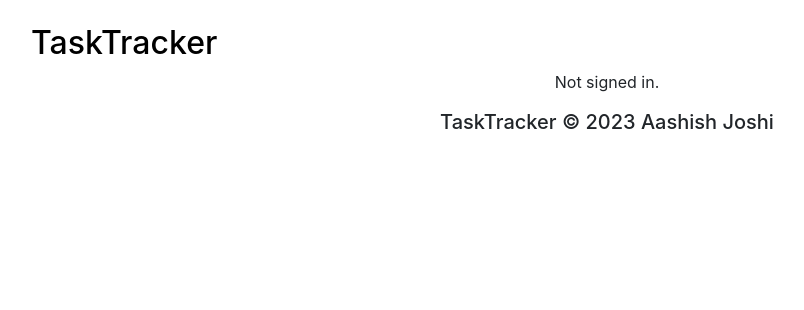
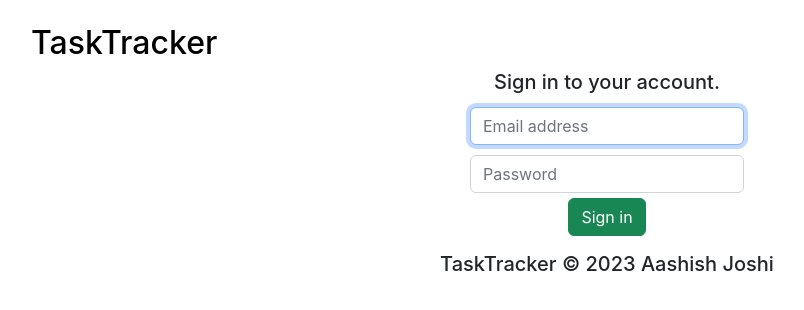
Before and after one commit to aashish-joshi/tasktracker-website, a React (Create React App) app: page / in a window 1280 px wide. Shown: the top 310 px of the page, without its empty margins (33-837 px from the left). Built offline with nearby package versions, Linux system fonts and the light colour scheme.

Commit message:
sign in form

```diff
--- a/src/App.js
+++ b/src/App.js
@@ -2,7 +2,7 @@ import './App.css';
 import { Header } from './components/Header/Header';
 import { Footer } from './components/Footer/Footer';
 import { checkSignIn } from './functions/auth';
-
+import SignInForm from './components/SignInForm/SignInForm';
 function App() {
 
   if (checkSignIn()){
@@ -17,7 +17,7 @@ function App() {
     return (
       <div className="App">
         <Header />
-        <p>Not signed in.</p>
+        <SignInForm />
         <Footer />
       </div>
     );
--- /dev/null
+++ b/src/components/SignInForm/SignInForm.css
@@ -0,0 +1,10 @@
+.form{
+    display: flex;
+    flex-direction: column;
+    justify-content: center;
+    align-items: center;
+}
+
+.form-input{
+    padding: 5px;
+}
--- /dev/null
+++ b/src/components/SignInForm/SignInForm.js
@@ -0,0 +1,22 @@
+import './SignInForm.css';
+
+const SignInForm = () => {
+    return (
+        <div className="form mb-3">
+            <form method="post">
+                <h5>Sign in to your account.</h5>
+                <div className="form-input">
+                    <label htmlFor="email" className="visually-hidden">Email</label>
+                    <input className="form-control" type="email" name="email" id="email" placeholder="Email address" autoFocus autoComplete="on" required/>
+                </div>
+                <div className="form-input">
+                    <label htmlFor="password" className="visually-hidden">Password</label>
+                    <input className="form-control" type="password" name="password" id="password" required aria-required autoComplete="on" placeholder="Password"/>
+                </div>
+                <button className='btn btn-success' type="submit">Sign in</button>
+            </form>
+        </div>
+     );
+}
+
+export default SignInForm;
```
